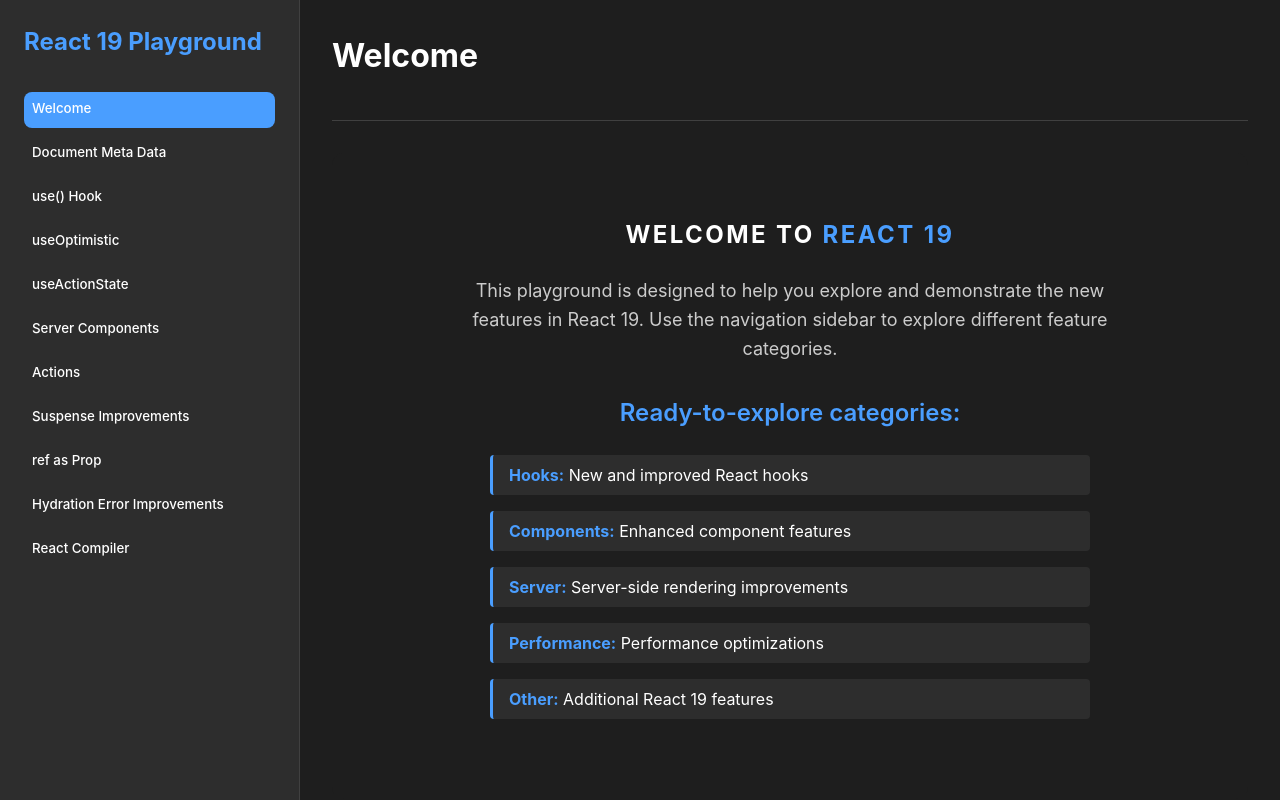
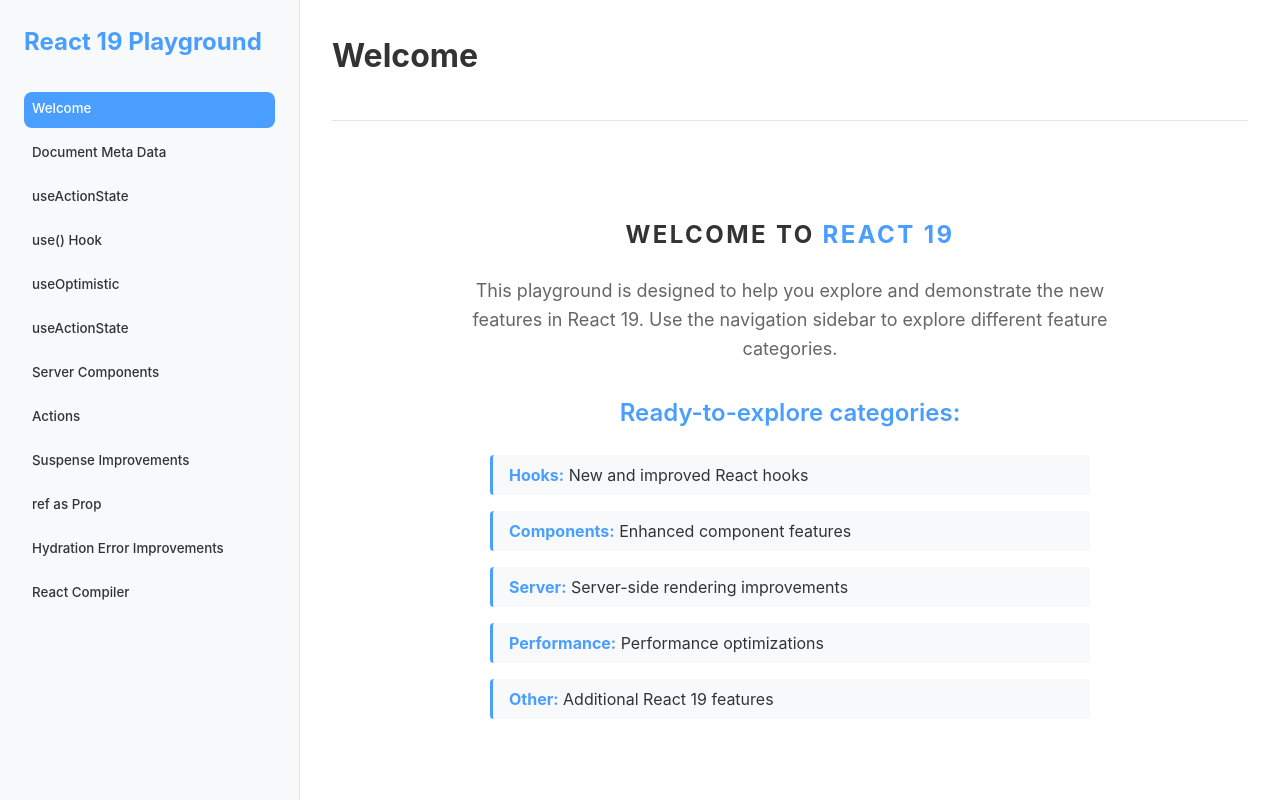
Before and after one commit to ZAKdev/what-is-new-in-react-19, a React app: page / in a window 1280 px wide. Built offline with nearby package versions, Linux system fonts and the light colour scheme.

Commit message:
added useActionState

```diff
--- a/src/App.tsx
+++ b/src/App.tsx
@@ -7,6 +7,7 @@
 import WelcomeDemo from './components/demos/WelcomeDemo';
 import PlaceholderDemo from './components/demos/PlaceholderDemo';
 import DocumentMetaData from './components/demos/DocumentMetaData';
+import UseActionState from './components/demos/UseActionState';
 import { DemoItem } from './types';
 import { AppContainer } from './App.styles';
 
@@ -20,6 +21,11 @@
         id: 'meta-data',
         title: 'Document Meta Data',
         component: () => <DocumentMetaData title='Hello everyone' />,
+    },
+    {
+        id: 'action-state',
+        title: 'useActionState',
+        component: () => <UseActionState />,
     },
     {
         id: 'use-hook',
--- /dev/null
+++ b/src/components/demos/UseActionState.tsx
@@ -0,0 +1,22 @@
+import { JSX, useActionState } from 'react';
+
+const UseActionState = (): JSX.Element => {
+
+    const submitHandler = async (_: any, formData: any) => {
+        return formData.get('textname');
+    };
+
+    const [state, submitAction, isPending] = useActionState(submitHandler, null);
+
+    return (
+        <form action={submitAction}>
+            <input type="text" name="textname" />
+            <button type="submit" disabled={isPending}>
+                Submit
+            </button>
+            {state && <p>{state}</p>}
+        </form>
+    );
+};
+
+export default UseActionState;
--- a/src/styles/GlobalStyles.ts
+++ b/src/styles/GlobalStyles.ts
@@ -1,4 +1,4 @@
-import { createGlobalStyle } from 'styled-components';
+import { createGlobalStyle } from "styled-components";
 
 export const GlobalStyles = createGlobalStyle`
   * {
@@ -12,11 +12,11 @@
   }
 
   body {
-    font-family: ${props => props.theme.typography.fontFamily};
-    font-size: ${props => props.theme.typography.fontSize.md};
+    font-family: ${(props) => props.theme.typography.fontFamily};
+    font-size: ${(props) => props.theme.typography.fontSize.md};
     line-height: 1.5;
-    color: ${props => props.theme.colors.text};
-    background-color: ${props => props.theme.colors.background};
+    color: ${(props) => props.theme.colors.text};
+    background-color: ${(props) => props.theme.colors.background};
     -webkit-font-smoothing: antialiased;
     -moz-osx-font-smoothing: grayscale;
   }
@@ -28,26 +28,26 @@
   code {
     font-family: 'Monaco', 'Menlo', 'Ubuntu Mono', monospace;
     font-size: 0.9em;
-    background-color: ${props => props.theme.colors.surface};
+    background-color: ${(props) => props.theme.colors.surface};
     padding: 2px 4px;
-    border-radius: ${props => props.theme.borderRadius.sm};
+    border-radius: ${(props) => props.theme.borderRadius.sm};
   }
 
   pre {
-    background-color: ${props => props.theme.colors.surface};
-    padding: ${props => props.theme.spacing.md};
-    border-radius: ${props => props.theme.borderRadius.md};
+    background-color: ${(props) => props.theme.colors.surface};
+    padding: ${(props) => props.theme.spacing.md};
+    border-radius: ${(props) => props.theme.borderRadius.md};
     overflow-x: auto;
-    margin: ${props => props.theme.spacing.md} 0;
+    margin: ${(props) => props.theme.spacing.md} 0;
   }
 
   h1, h2, h3, h4, h5, h6 {
-    margin-bottom: ${props => props.theme.spacing.md};
-    font-weight: ${props => props.theme.typography.fontWeight.semiBold};
+    margin-bottom: ${(props) => props.theme.spacing.md};
+    font-weight: ${(props) => props.theme.typography.fontWeight.semiBold};
   }
 
   p {
-    margin-bottom: ${props => props.theme.spacing.md};
+    margin-bottom: ${(props) => props.theme.spacing.md};
   }
 
   button {
@@ -55,10 +55,11 @@
     border: none;
     background: none;
     font-family: inherit;
+    color: ${(props) => props.theme.colors.text};
   }
 
   a {
-    color: ${props => props.theme.colors.primary};
+    color: ${(props) => props.theme.colors.primary};
     text-decoration: none;
 
     &:hover {
--- a/src/styles/theme.ts
+++ b/src/styles/theme.ts
@@ -2,11 +2,11 @@
   colors: {
     primary: '#4a9eff',
     secondary: '#4a9eff',
-    background: '#1e1e1e',
-    surface: '#2d2d2d',
-    text: '#ffffff',
-    textLight: '#cccccc',
-    border: '#404040',
+    background: '#ffffff',
+    surface: '#f8f9fa',
+    text: '#333333',
+    textLight: '#666666',
+    border: '#e1e5e9',
     success: '#28a745',
     warning: '#ffc107',
     error: '#dc3545',
```
